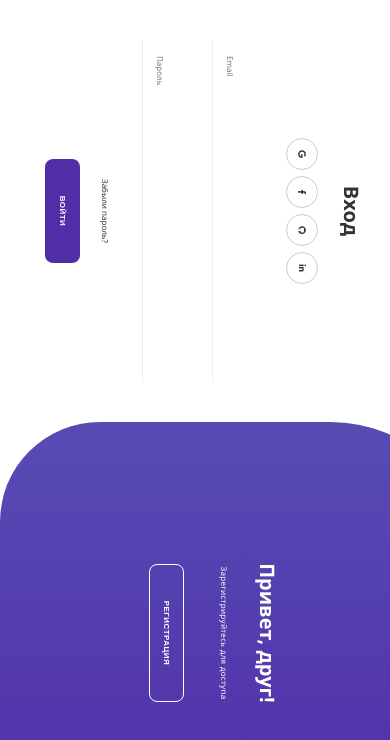
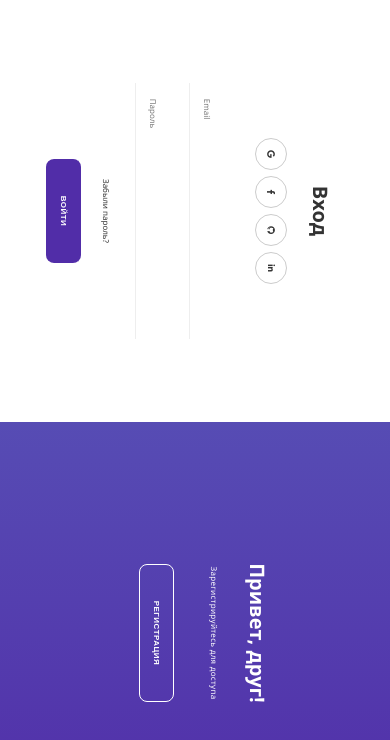
Before and after one commit to Abdulloh2010-start/AniLife_tv, a React (Vite) app: page /login in a window 390 px wide. Shown: the top 740 px of the page. Built offline with nearby package versions, Linux system fonts and the light colour scheme.

Commit message:
AniLife_tv

```diff
--- a/src/styles/login.scss
+++ b/src/styles/login.scss
@@ -141,13 +141,13 @@
   height: 100%;
   overflow: hidden;
   transition: all 0.6s ease-in-out;
-  border-radius: 150px 0 0 100px;
+  border-radius: 100px 0 0 100px;
   z-index: 1000;
 }
 
 .container.active .toggle-container {
   transform: translateX(-100%);
-  border-radius: 0 150px 100px 0;
+  border-radius: 0 100px 100px 0;
 }
 
 .toggle {
@@ -261,11 +261,7 @@
   .container input,
   .input-group label,
   .social-icons a {
-    font-size: 70% !important;
-  }
-
-  .black{
-    margin-top: 50px;
+    font-size: 80% !important;
   }
 
   .container button {
@@ -276,9 +272,19 @@
     width: 32px !important;
     height: 32px !important;
   }
+  .input-group{
+    max-width: 400px;
+  }
 }
 
-@media (max-width: 600px) {
+@media (max-width: 768px) {
+  .toggle-container {
+    border-radius: 0 0 0 0;
+  }
+
+  .container.active .toggle-container {
+    border-radius: 0 0 0 0;
+  }
   .container {
     position: fixed;
     top: 0;
@@ -286,6 +292,11 @@
     width: 100vh;
     height: 100vw;
     z-index: 9999 !important;
+  }
+
+  .input-group{
+    margin: 0 0;
+    width: 75%;
   }
 
   .container p,
@@ -299,7 +310,7 @@
   }
 
   .toggle-panel{
-    padding-top: 100px;
+    padding-top: 120px;
 
     h1{
       font-size: 20px;
@@ -307,7 +318,7 @@
   }
 
   .black{
-    margin-top: 120px;
+    margin-top: 150px;
     font-size: 20px;
   }
 
```
